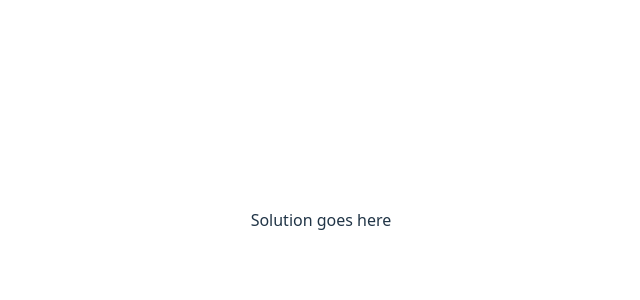
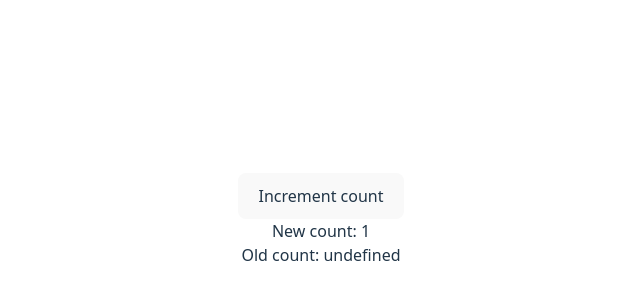
Before and after one commit to mohiyuddinshaikh/react-coding-problems, a React (Vite) app: page / in a window 1280 px wide. Shown: the part 180-480 px from the top of the page, without its empty margins (319-959 px from the left). Built offline with nearby package versions, Linux system fonts and the light colour scheme.

Commit message:
solution: usePrevious hook

```diff
--- a/src/App.jsx
+++ b/src/App.jsx
@@ -1,9 +1,22 @@
-// App.jsx
-
+import { useState } from "react";
 import "./App.css";
+import usePrevious from "./hooks/usePrevious";
 
 function App() {
-  return <div className="">Solution goes here</div>;
+  const [count, setCount] = useState(1);
+  const oldCount = usePrevious(count);
+
+  const incrementCount = () => {
+    setCount((prev) => prev + 1);
+  };
+
+  return (
+    <div className="flex flex-col">
+      <button onClick={incrementCount}>Increment count</button>
+      <div>New count: {count}</div>
+      <div>Old count: {oldCount.current || "undefined"}</div>
+    </div>
+  );
 }
 
 export default App;
--- /dev/null
+++ b/src/hooks/usePrevious.jsx
@@ -0,0 +1,11 @@
+import React, { useEffect, useRef, useState } from "react";
+
+export default function usePrevious(value) {
+  const previousValueRef = useRef(undefined);
+
+  useEffect(() => {
+    previousValueRef.current = value;
+  }, [value]);
+
+  return previousValueRef;
+}
```
